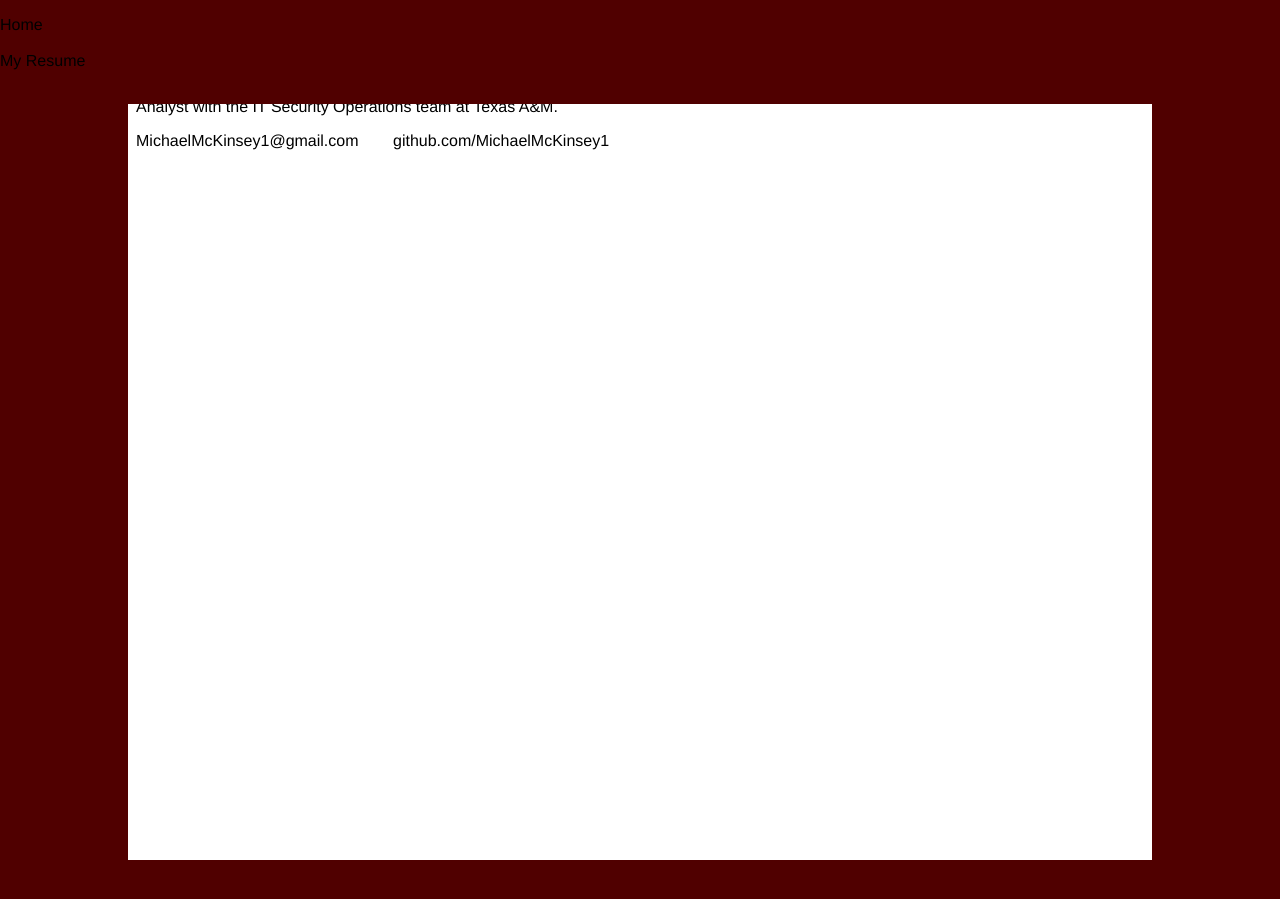
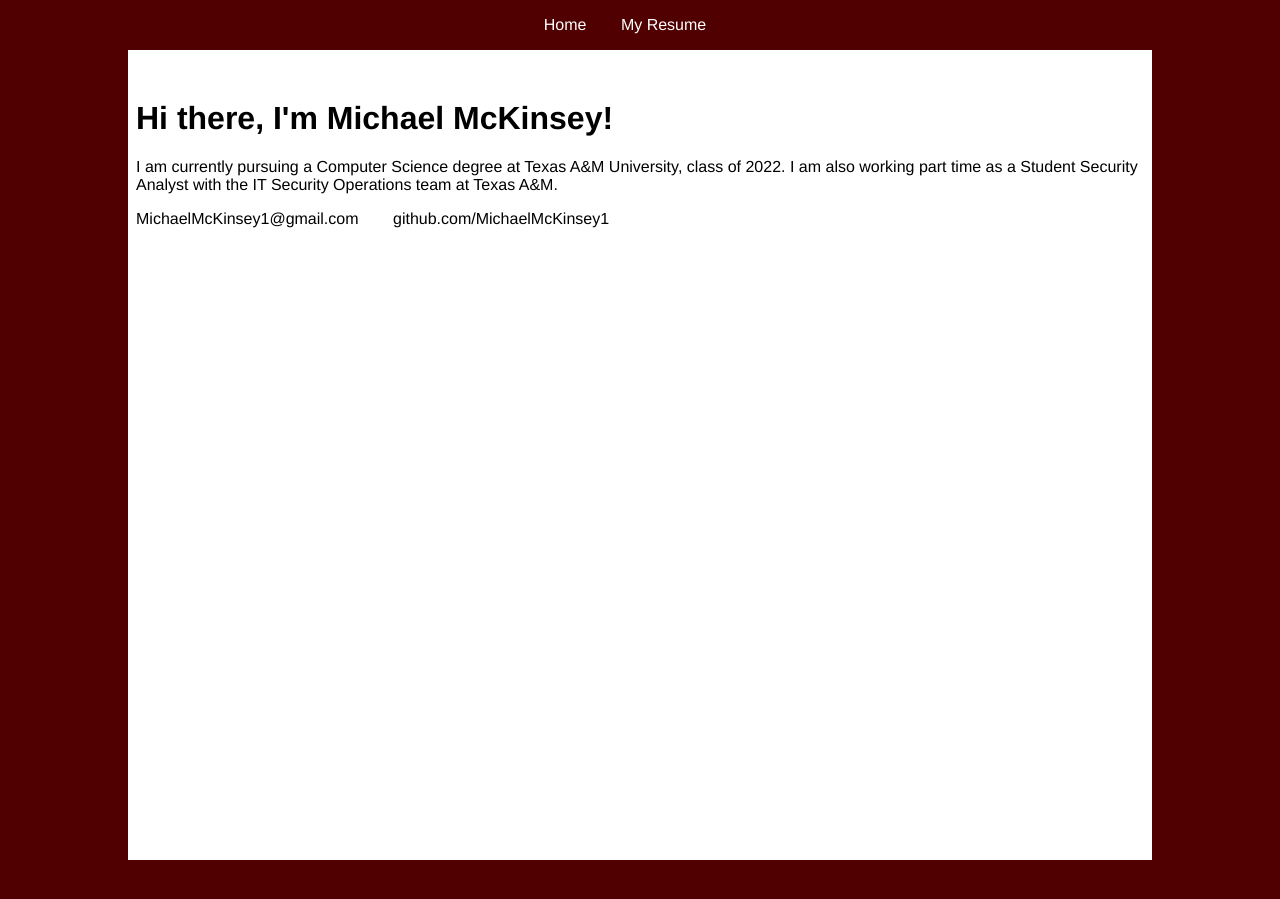
Before and after one commit to michaelmckinsey1/michaelmckinsey1.github.io, a Jekyll site: the page index.html, which Jekyll copies as it is, in a window 1280 px wide. Built offline with Jekyll 4.4.1, drawn with Linux system fonts in a browser that asks for light colours.

Commit message:
Border fix

```diff
--- a/css/main.css
+++ b/css/main.css
@@ -1,58 +1,3 @@
-/*
-body {
-    margin: 60px auto;
-    width: 70%;
-}
-
-nav ul,
-footer ul {
-    font-family: 'Helvetica', 'Arial', 'Sans-Serif';
-    padding: 0px;
-    list-style: none;
-    font-weight: bold;
-}
-
-nav ul li,
-footer ul li {
-    display: inline;
-    margin-right: 20px;
-}
-
-a {
-    text-decoration: none;
-    color: #999;
-}
-
-a:hover {
-    text-decoration: underline;
-}
-
-h1 {
-    font-size: 3em;
-    font-family: 'Helvetica', 'Arial', 'Sans-Serif';
-}
-
-p {
-    font-size: 1.5em;
-    line-height: 1.4em;
-    color: #333;
-}
-
-footer {
-    border-top: 1px solid #d5d5d5;
-    font-size: .8em;
-}
-
-ul.posts {
-    margin: 20px auto 40px;
-    font-size: 1.5em;
-}
-
-ul.posts li {
-    list-style: none;
-}
-*/
-
 /*Page border*******************/
 #banner {
     position: fixed;
@@ -60,14 +5,21 @@
     left: 0px;
     background-color: #500000;
     width: 100%;
+    padding: 0px;
+    margin-left: 0%;
+    text-align: center;
 }
 
 #banner-content {
-    margin: 0px auto;
-    padding: 0px;
+    color: #ffffff;
+    display: inline;
+    margin-right: 0px;
 }
 
-#top,
+#banner-content:hover {
+    text-decoration: underline;
+}
+
 #bottom,
 #left,
 #right {
@@ -90,15 +42,10 @@
     right: 0px;
 }
 
-#top,
 #bottom {
     left: 0px;
     right: 0px;
     height: 40px;
-}
-
-#top {
-    top: 0px;
 }
 
 #bottom {
@@ -140,3 +87,10 @@
 }
 
 /*******************************/
+
+/*Body*/
+body {
+    margin-top: 100px;
+}
+
+/*******************************/
--- a/index.html
+++ b/index.html
@@ -8,6 +8,19 @@
 </head>
 
 <body>
+
+    <div id="banner">
+        <nav>
+            <ul>
+                <li><a href="/">
+                        <div id="banner-content">Home</div>
+                    </a></li>
+                <li><a href="/resume/Resume.pdf">
+                        <div id="banner-content">My Resume</div>
+                    </a></li>
+            </ul>
+        </nav>
+    </div>
 
     <h1>Hi there, I'm Michael McKinsey!</h1>
 
@@ -29,15 +42,4 @@
 <!--<div id="top"></div>-->
 <div id="bottom"></div>
 
-<div id="banner">
-    <nav>
-        <ul>
-            <li><a href="/">
-                    <div id="banner-content">Home</div>
-                </a></li>
-            <li><a href="/resume/Resume.pdf">
-                    <div id="banner-content">My Resume</div>
-                </a></li>
-        </ul>
-    </nav>
-</div></html>
+<!----></html>
```
